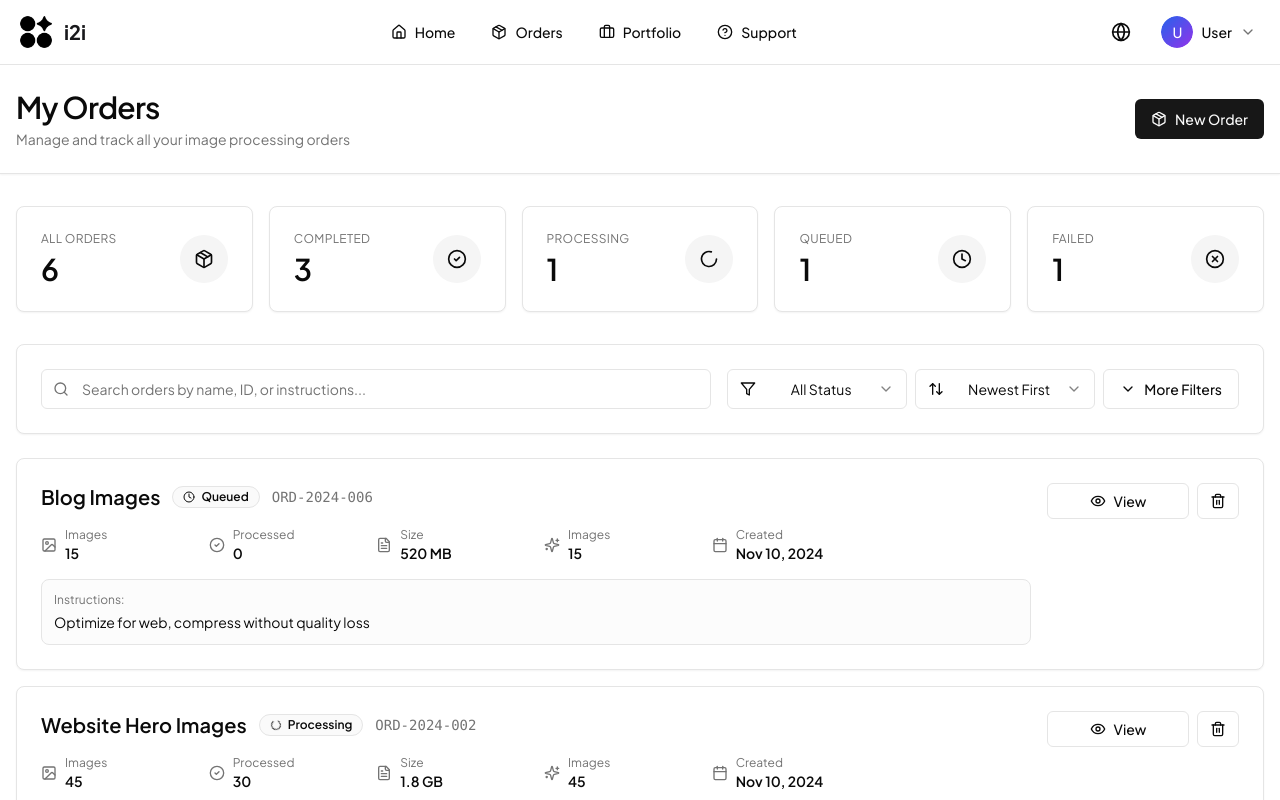
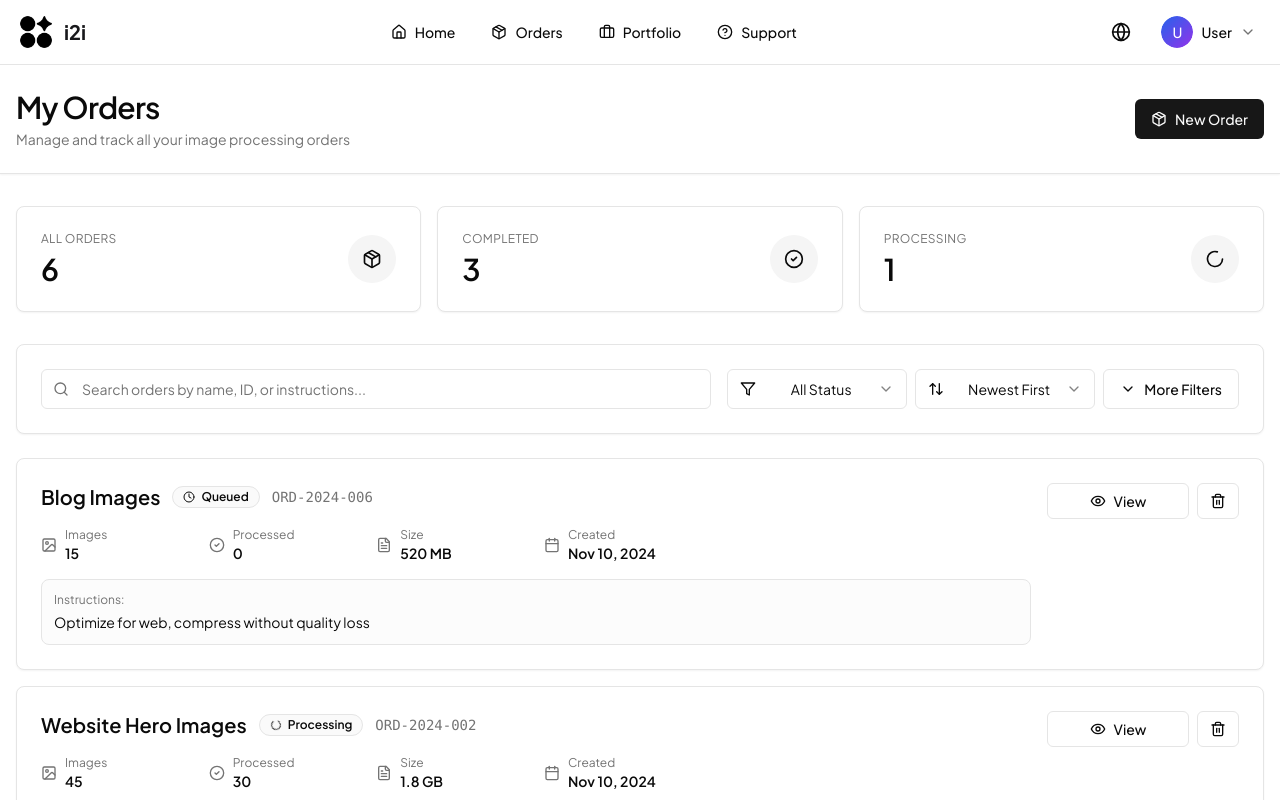
Before and after one commit to Izazzubayer/i2i, a Next.js app: page /orders in a window 1280 px wide. Shown: the top 800 px of the page. Built offline with nearby package versions, Linux system fonts and the light colour scheme.

Commit message:
Remove queued/failed status from orders header and fix duplicate image label

```diff
--- a/app/orders/[orderId]/page.jsx
+++ b/app/orders/[orderId]/page.jsx
@@ -351,11 +351,11 @@ export default function OrderDetailPage() {
         >
           <Card className="border-border">
             <CardContent className="p-6">
-              <div className="grid grid-cols-2 gap-4 md:grid-cols-4 lg:grid-cols-6">
+              <div className="grid grid-cols-2 gap-4 md:grid-cols-4 lg:grid-cols-5">
                 <div className="flex items-center gap-2">
                   <ImageIcon className="h-4 w-4 text-muted-foreground" />
                   <div>
-                    <p className="text-xs text-muted-foreground">Total</p>
+                    <p className="text-xs text-muted-foreground">Total Images</p>
                     <p className="text-sm font-semibold">{displayOrder.images || 0}</p>
                   </div>
                 </div>
@@ -371,13 +371,6 @@ export default function OrderDetailPage() {
                   <div>
                     <p className="text-xs text-muted-foreground">Amendments</p>
                     <p className="text-sm font-semibold">{displayOrder.retouchCount || 0}</p>
-                  </div>
-                </div>
-                <div className="flex items-center gap-2">
-                  <Sparkles className="h-4 w-4 text-muted-foreground" />
-                  <div>
-                    <p className="text-xs text-muted-foreground">Images</p>
-                    <p className="text-sm font-semibold">{displayOrder.images || 0}</p>
                   </div>
                 </div>
                 <div className="flex items-center gap-2">
--- a/app/orders/page.jsx
+++ b/app/orders/page.jsx
@@ -458,14 +458,12 @@ export default function OrdersPage() {
           initial={{ opacity: 0, y: 20 }}
           animate={{ opacity: 1, y: 0 }}
           transition={{ delay: 0.1 }}
-          className="grid gap-4 mb-8 sm:grid-cols-2 lg:grid-cols-5"
+          className="grid gap-4 mb-8 sm:grid-cols-2 lg:grid-cols-3"
         >
           {[
             { label: 'All Orders', value: ordersByStatus.all, icon: Package },
             { label: 'Completed', value: ordersByStatus.completed, icon: CheckCircle2 },
             { label: 'Processing', value: ordersByStatus.processing, icon: Loader2 },
-            { label: 'Queued', value: ordersByStatus.queued, icon: Clock },
-            { label: 'Failed', value: ordersByStatus.failed, icon: XCircle },
           ].map((stat) => (
             <motion.div
               key={stat.label}
@@ -689,13 +687,6 @@ export default function OrdersPage() {
                               </div>
                             </div>
                             <div className="flex items-center gap-2">
-                              <Sparkles className="h-4 w-4 text-muted-foreground" />
-                              <div>
-                                <p className="text-xs text-muted-foreground">Images</p>
-                                <p className="text-sm font-semibold">{order.images || 0}</p>
-                              </div>
-                            </div>
-                            <div className="flex items-center gap-2">
                               <Calendar className="h-4 w-4 text-muted-foreground" />
                               <div>
                                 <p className="text-xs text-muted-foreground">Created</p>
```
